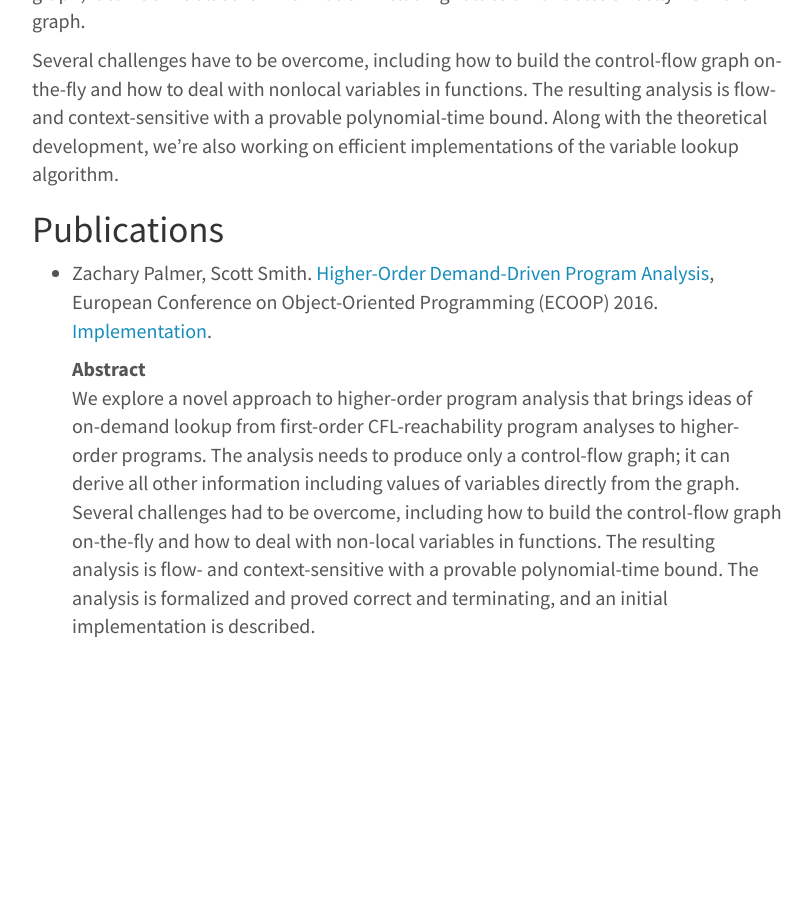
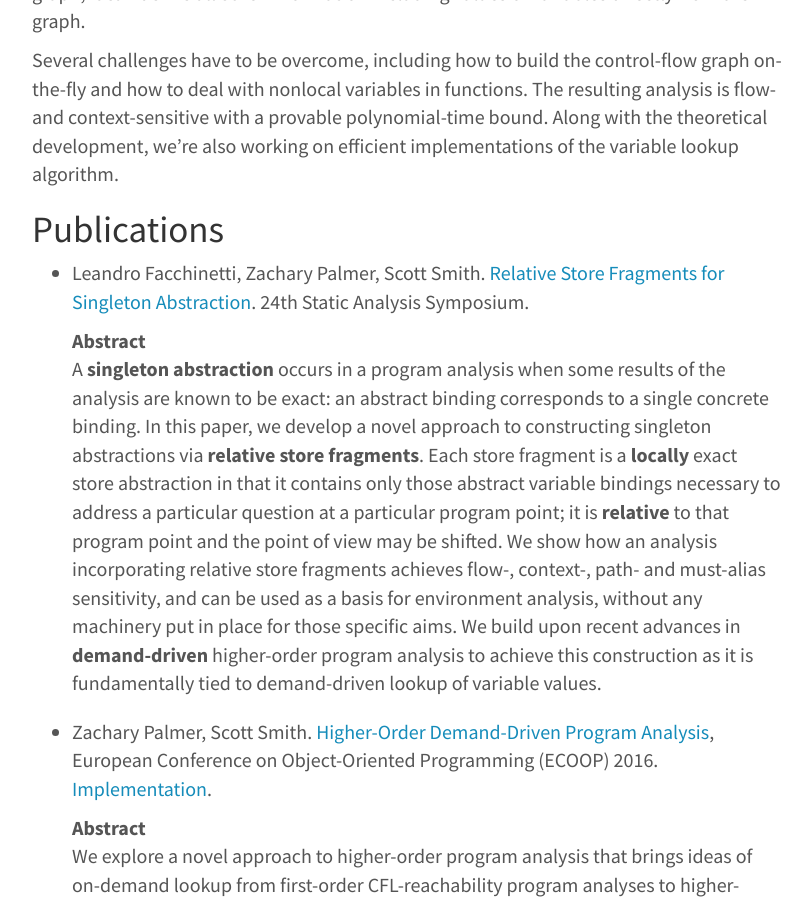
Before and after one commit to JHU-PL-Lab/www-pl-lab, a Jekyll site: the page built from projects/demand-driven-program-analysis/demand-driven-program-analysis.md, in a window 1280 px wide and 900 px high, scrolled down 402 px. Shown: the whole window, without its empty margins (233-1045 px from the left). Built offline with Jekyll 4.4.1, drawn with Linux system fonts in a browser that asks for light colours; before the commit the page ends 1123 px from its top, so only the background shows below that.

Commit message:
Add Relative Store Fragments for Singleton Abstraction (DRSF)

```diff
--- a/projects/demand-driven-program-analysis/demand-driven-program-analysis.md
+++ b/projects/demand-driven-program-analysis/demand-driven-program-analysis.md
@@ -23,6 +23,26 @@ working on efficient implementations of the variable lookup algorithm.
 Publications
 ------------
 
+- Leandro Facchinetti, Zachary Palmer, Scott
+  Smith. [Relative Store Fragments for Singleton Abstraction](/projects/demand-driven-program-analysis/papers/relative-store-fragments-for-singleton-abstraction.pdf). 24th Static Analysis Symposium.
+
+  Abstract
+
+  : A **singleton abstraction** occurs in a program analysis when some results
+    of the analysis are known to be exact: an abstract binding corresponds to a
+    single concrete binding.  In this paper, we develop a novel approach to
+    constructing singleton abstractions via **relative store fragments**.   Each
+    store fragment is a **locally** exact store abstraction in that it contains
+    only those abstract variable bindings necessary to address a particular
+    question at a particular program point; it is **relative** to that program
+    point and the point of view may be shifted.  We show how an analysis
+    incorporating relative store fragments achieves flow-, context-, path- and
+    must-alias sensitivity, and can be used as a basis for environment analysis,
+    without any machinery put in place for those specific aims.  We build upon
+    recent advances in **demand-driven** higher-order program analysis to
+    achieve this construction as it is fundamentally tied to demand-driven
+    lookup of variable values.
+
 - Zachary Palmer, Scott
   Smith. [Higher-Order Demand-Driven Program Analysis](/projects/demand-driven-program-analysis/papers/higher-order-demand-driven-program-analysis.pdf),
   European Conference on Object-Oriented Programming (ECOOP) 2016.
```
Also changed, not shown: 1 other file.
